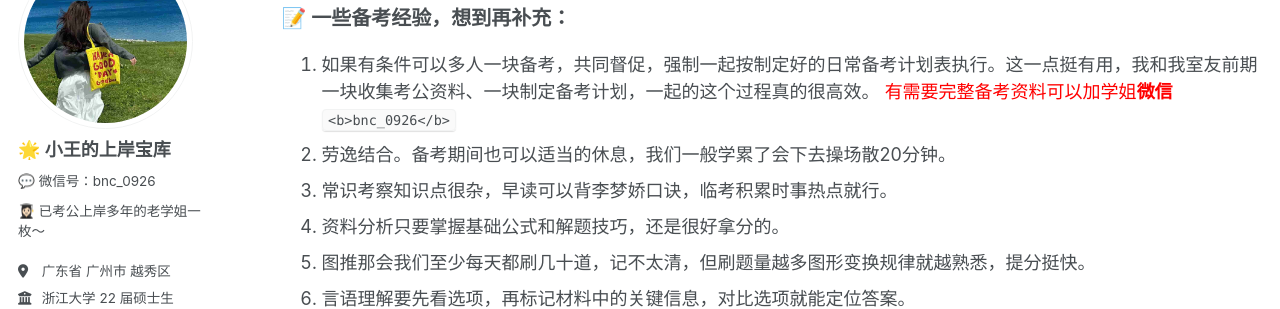
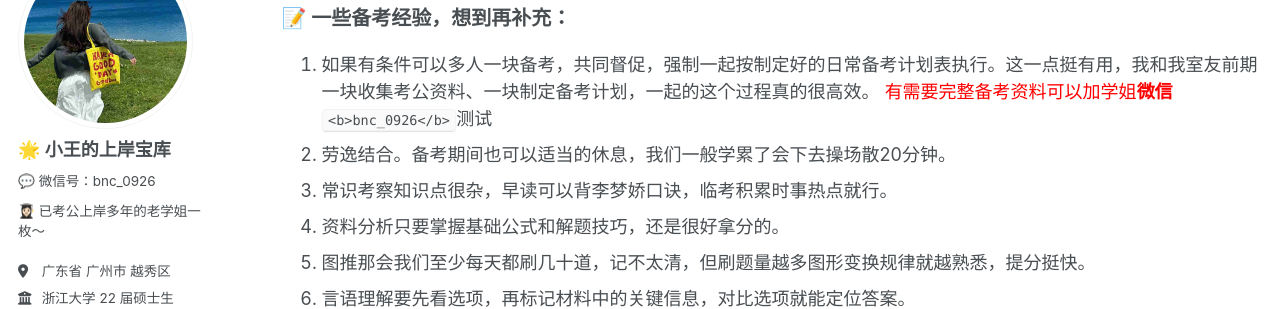
Before and after one commit to KnowledgeStoreVIP/GkStoreVIP.github.io, a Jekyll site: the page built from _pages/cv.md, in a window 1280 px wide and 900 px high, scrolled down 1345 px. Shown: the part 152-461 px from the top of the window. Built offline with Jekyll 4.4.1, drawn with Linux system fonts in a browser that asks for light colours; comment, search, counter and statistics services are not loaded.

Commit message:
Update cv.md

```diff
--- a/_pages/cv.md
+++ b/_pages/cv.md
@@ -56,7 +56,7 @@ redirect_from:
 📝 一些备考经验，想到再补充：
 </div>
 
-1. 如果有条件可以多人一块备考，共同督促，强制一起按制定好的日常备考计划表执行。这一点挺有用，我和我室友前期一块收集考公资料、一块制定备考计划，一起的这个过程真的很高效。    <span style = "color: red"> 有需要完整备考资料可以加学姐<span style = "font-weight: bold">微信</span> </span> `<b>bnc_0926</b>`
+1. 如果有条件可以多人一块备考，共同督促，强制一起按制定好的日常备考计划表执行。这一点挺有用，我和我室友前期一块收集考公资料、一块制定备考计划，一起的这个过程真的很高效。    <span style = "color: red"> 有需要完整备考资料可以加学姐<span style = "font-weight: bold">微信</span> </span> `<b>bnc_0926</b>`测试
 2. 劳逸结合。备考期间也可以适当的休息，我们一般学累了会下去操场散20分钟。
 3. 常识考察知识点很杂，早读可以背李梦娇口诀，临考积累时事热点就行。
 4. 资料分析只要掌握基础公式和解题技巧，还是很好拿分的。
```
